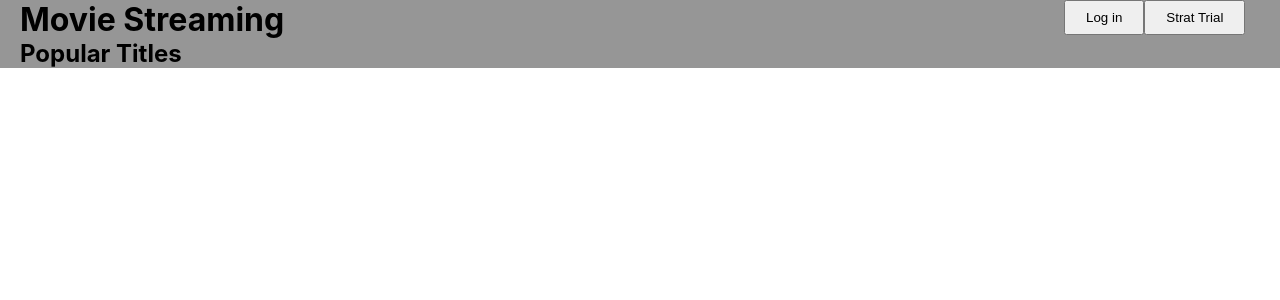
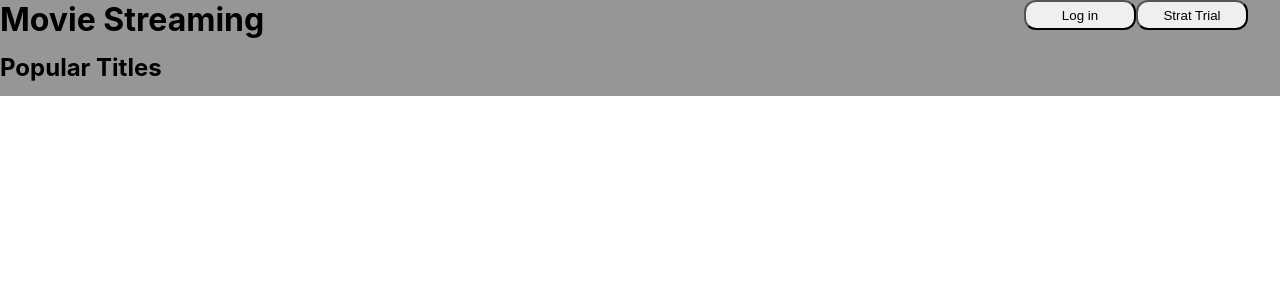
Before and after one commit to MarkusTryban/movie-stream, a React (Create React App) app: page / in a window 1280 px wide. Shown: the top 300 px of the page. Built offline with nearby package versions, Linux system fonts and the light colour scheme.

Commit message:
Add button width

```diff
--- a/src/components/MainHeader/MainHeader.css
+++ b/src/components/MainHeader/MainHeader.css
@@ -2,6 +2,7 @@
   display: flex;
   flex: auto;
   flex-flow: row wrap;
+  height: 6rem;
   max-width: 1280px;
   margin: auto;
   background-color: #969696;
@@ -9,21 +10,19 @@
 
 h1 {
   width: 80%;
-  padding: 0 20px 0 20px;
 }
 
 h2 {
   width: 30%;
-  padding: 0 20px 0 20px;
   order: 4;
 }
 
 button {
-  height: 35px;
-  padding: 0 20px 0 20px;
+  width: 112px;
 }
 
 button:nth-child(3),
 :nth-child(4) {
-  flex-direction: row;
+  height: 30px;
+  border-radius: 12px;
 }
```
